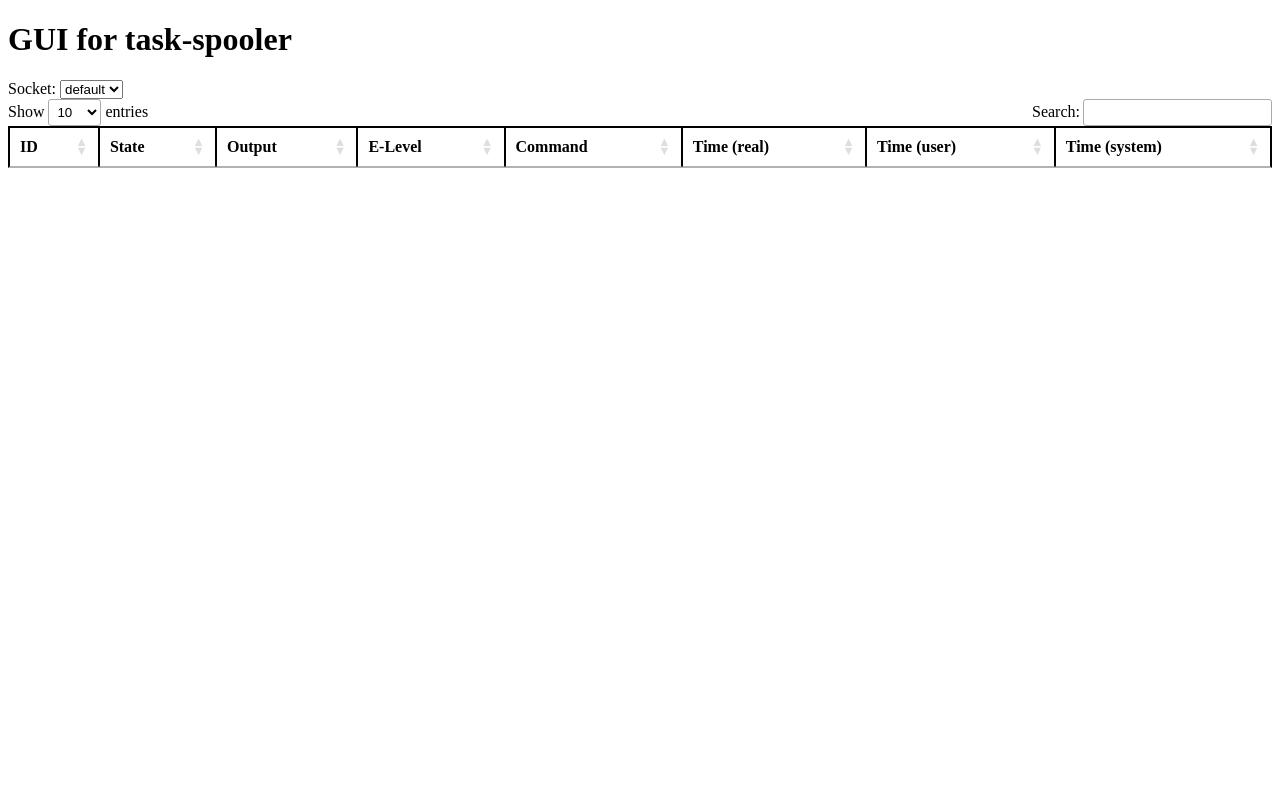
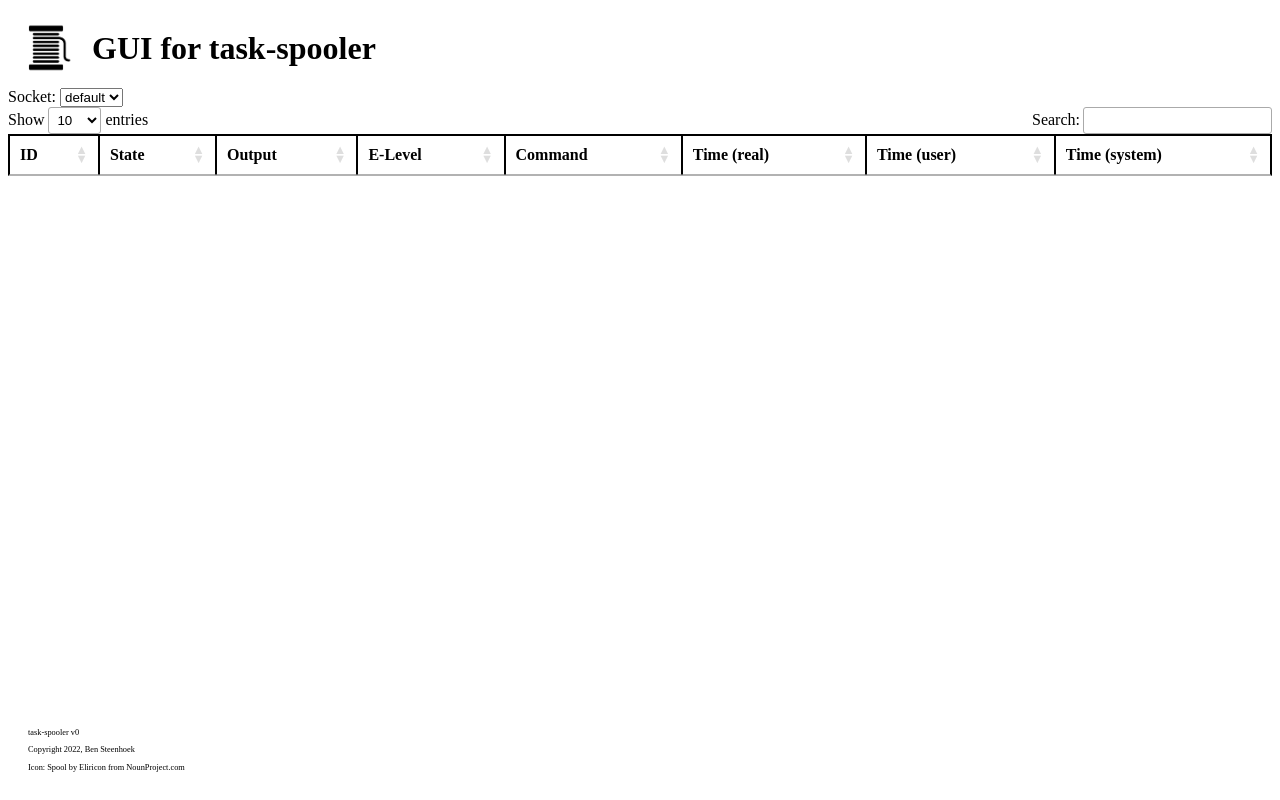
Before and after one commit to bstee615/task-spooler-gui, a Flask app: page / in a window 1280 px wide. Run offline with Flask 2, Linux system fonts and the light colour scheme; data that the repository does not hold is empty; some libraries are stand-ins or nearby versions.

Commit message:
Add icon and copyright

```diff
--- a/static/index.css
+++ b/static/index.css
@@ -1,4 +1,24 @@
-table, th, td {
+table,
+th,
+td {
     border: 1px solid black;
     border-collapse: collapse;
 }
+
+.header img,
+.header h1 {
+    display: inline;
+    vertical-align: middle;
+}
+
+.header img {
+    margin: 15px;
+}
+
+footer {
+    font-size: 10px;
+    position: absolute;
+    bottom: 0;
+    width: 100%;
+    margin: 20px;
+}
--- a/templates/index.html
+++ b/templates/index.html
@@ -5,13 +5,17 @@
   <meta charset="UTF-8">
   <meta name="viewport" content="width=device-width, initial-scale=1.0">
   <meta http-equiv="X-UA-Compatible" content="ie=edge">
+  <link rel="shortcut icon" href="{{ url_for('static', filename='favicon.ico') }}">
   <title>task-spooler</title>
   <link rel="stylesheet" href="{{url_for('static', filename='index.css')}}">
   <link rel="stylesheet" href="https://cdn.datatables.net/1.12.1/css/jquery.dataTables.min.css">
 </head>
 
 <body>
-  <h1>GUI for task-spooler</h1>
+  <div class="header">
+    <img class="icon" src="{{ url_for('static', filename='noun-spool-447490.png') }}" alt="Spool icon" width="50px">
+    <h1>GUI for task-spooler</h1>
+  </div>
   <div>
     <label for="socketName">Socket:</label>
     <select id="socketName" name="socketName"></select>
@@ -22,4 +26,12 @@
   <script src="{{url_for('static', filename='index.js')}}"></script>
 </body>
 
+<footer>
+  <small>
+    <p>task-spooler v0</p>
+    <p>Copyright 2022, Ben Steenhoek</p>
+    <p>Icon: Spool by Eliricon from NounProject.com</p>
+  </small>
+</footer>
+
 </html>
```
Also changed, not shown: README.md (added), static/favicon.ico (added), static/noun-spool-447490.png (added).
